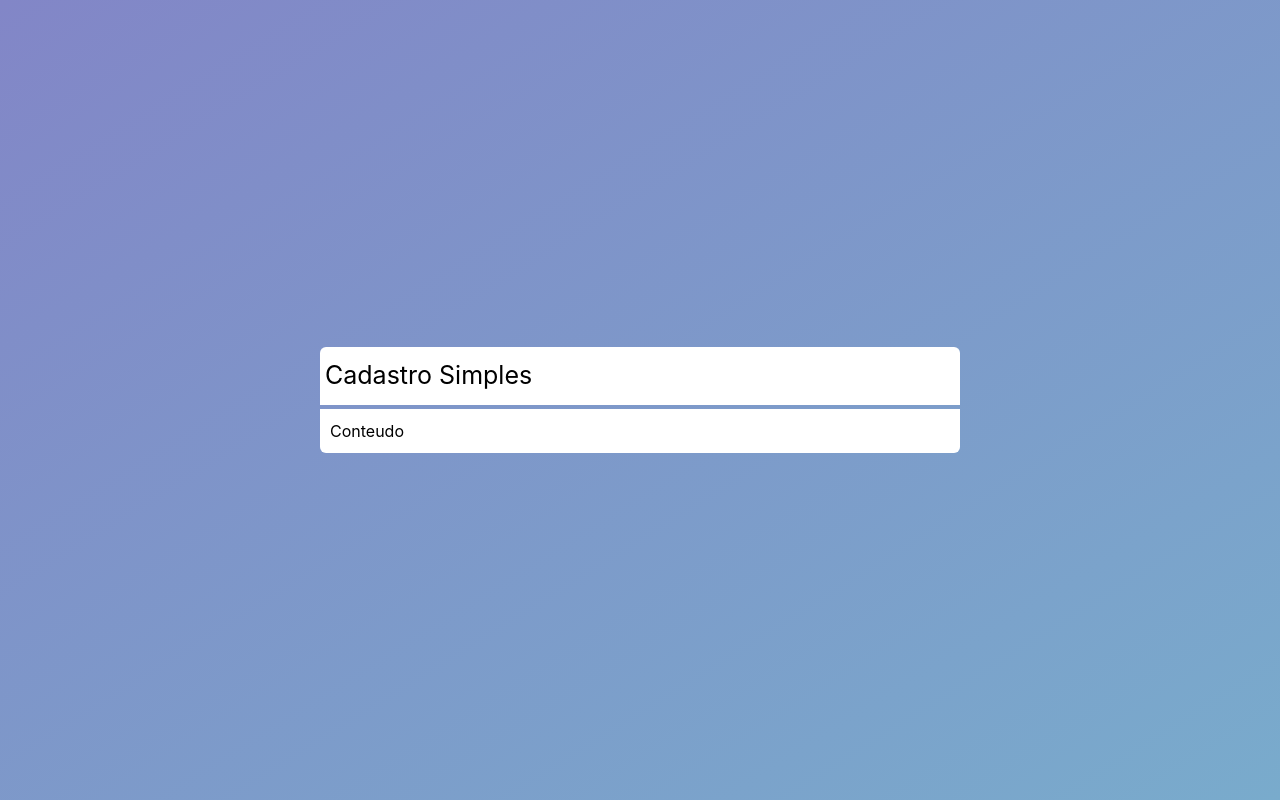
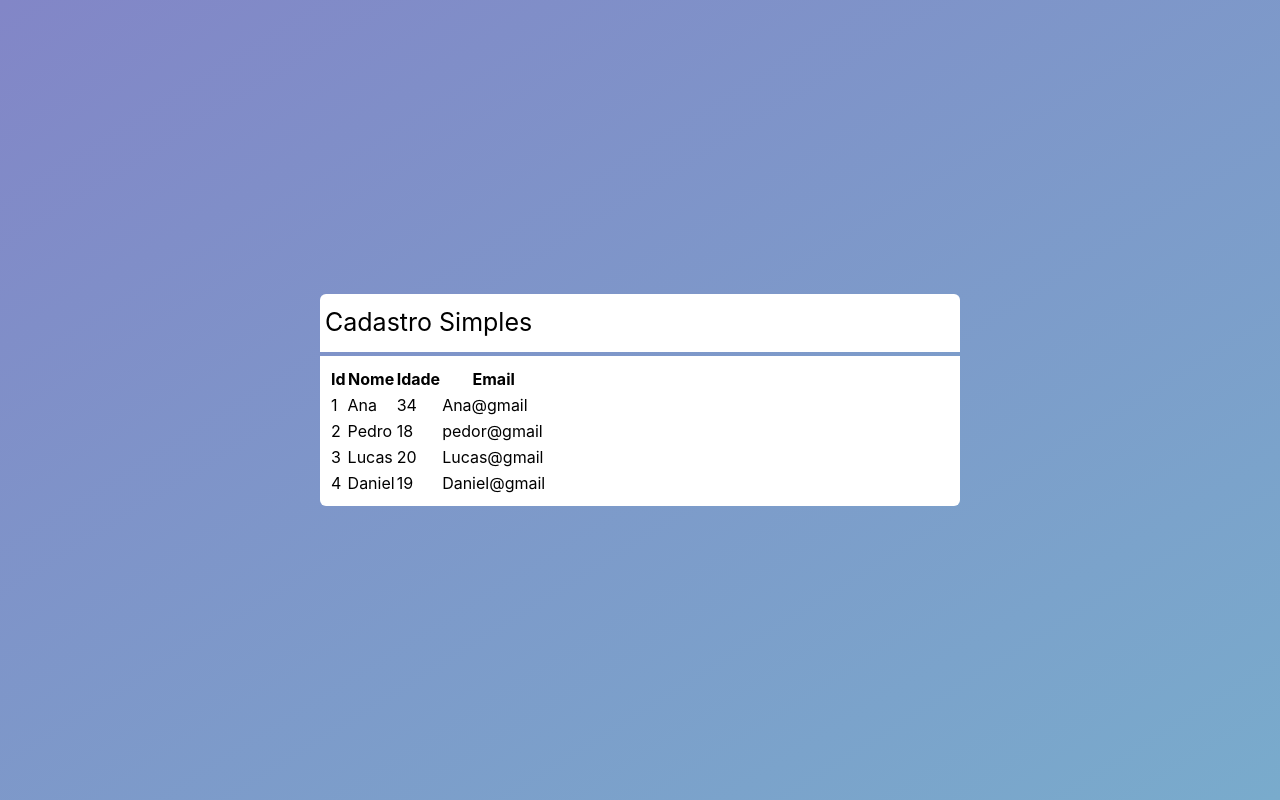
Before and after one commit to ketlynsantos/Cadastro-Simples-NextJs, a Next.js app: page / in a window 1280 px wide. Built offline with nearby package versions, Linux system fonts and the light colour scheme.

Commit message:
Creating table component

```diff
--- /dev/null
+++ b/src/components/Table.tsx
@@ -0,0 +1,39 @@
+import Client from "../core/Client"
+
+interface TableProps {
+    clients: Client[]
+}
+
+export default function Table(props: TableProps) {
+
+    function renderHeader() {
+        return (
+            <tr>
+                <th>Id</th>
+                <th>Nome</th>
+                <th>Idade</th>
+                <th>Email</th>
+            </tr>
+        )
+    }
+
+    function renderData() {
+        return props.clients?.map((client, i) => {
+            return (
+                <tr key={client.id}>
+                    <td>{ client.id }</td>
+                    <td>{ client.name }</td>
+                    <td>{ client.age }</td>
+                    <td>{ client.email }</td>
+                </tr>
+            )
+        })
+    }
+
+    return(
+        <table>
+            <thead>{ renderHeader() }</thead>
+            <tbody>{ renderData() }</tbody>
+        </table>
+    )
+}
--- a/src/pages/index.tsx
+++ b/src/pages/index.tsx
@@ -1,11 +1,21 @@
 import Layout from '../components/Layout'
+import Table from '../components/Table'
+import Client from '../core/Client'
 import styles from '../styles/Index.module.css'
 
 export default function Home() {
+
+  const clients = [
+    new Client('Ana', 34, 'Ana@gmail', '1'),
+    new Client('Pedro', 18, 'pedor@gmail', '2'),
+    new Client('Lucas', 20, 'Lucas@gmail', '3'),
+    new Client('Daniel', 19, 'Daniel@gmail', '4'),
+  ]
+
   return (
     <div className={styles.index}>
       <Layout title="Cadastro Simples">
-        <span>Conteudo</span>
+        <Table clients={clients}></Table>
       </Layout>
     </div>
   )
```
